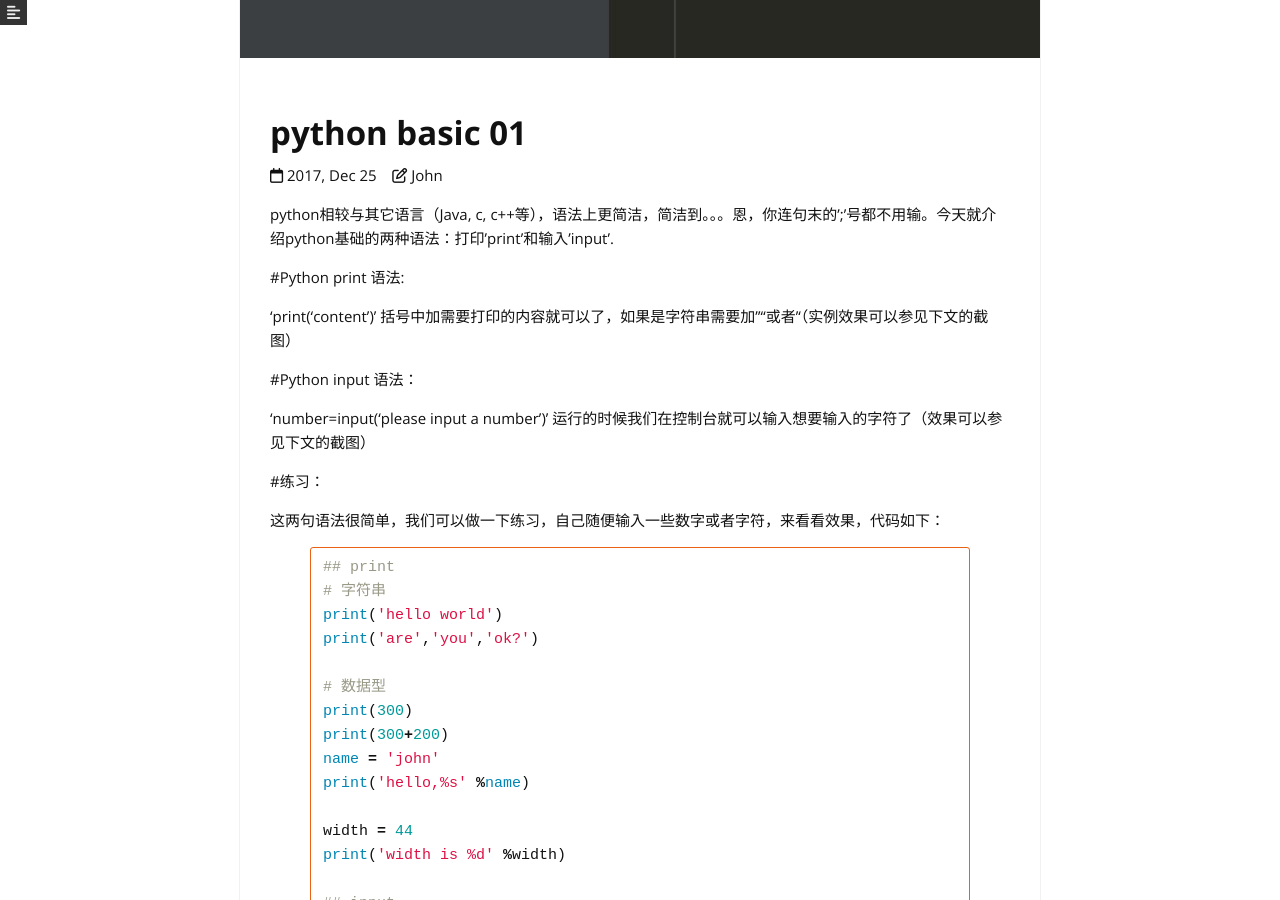
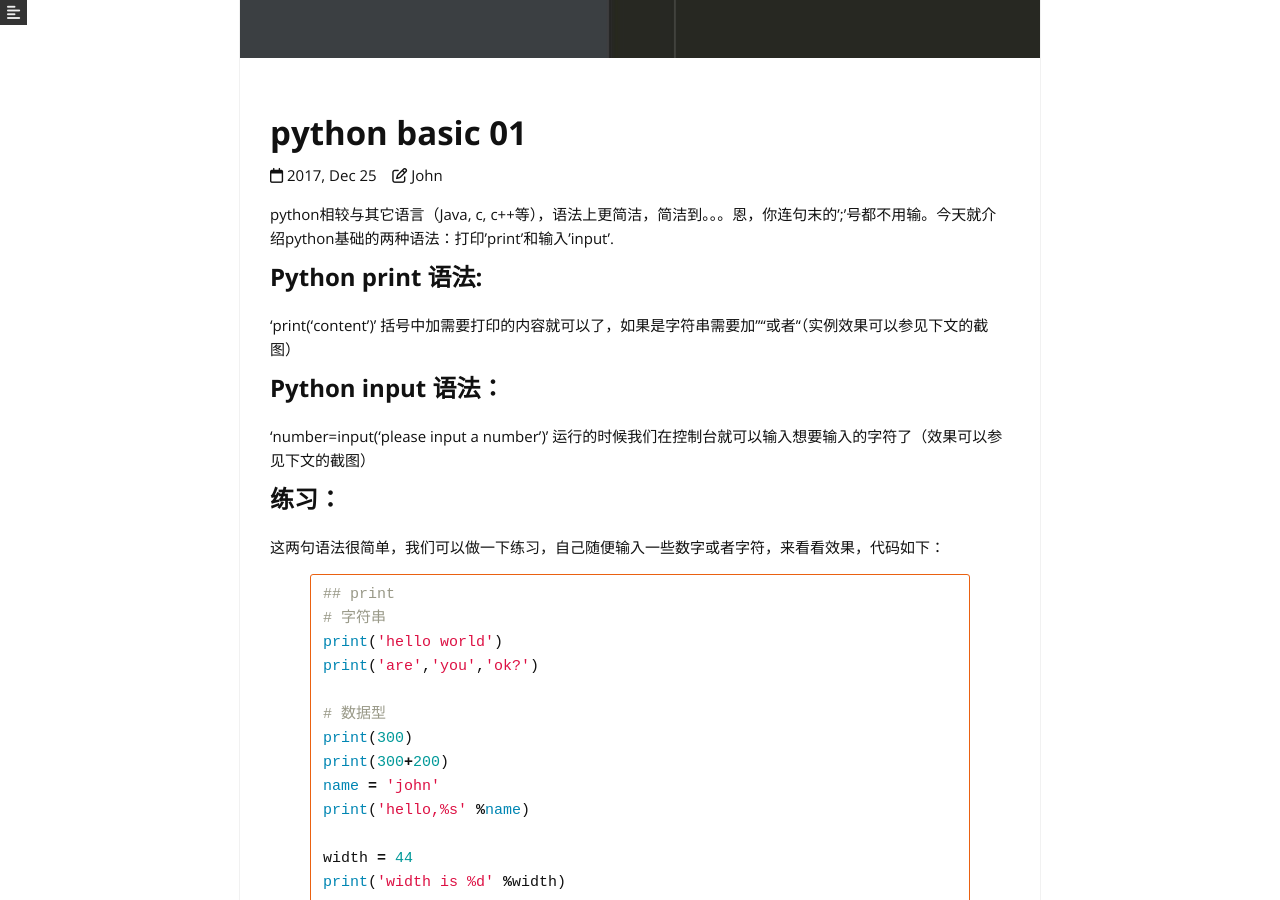
Before and after one commit to johnzhangchina/lonely, a Jekyll site: the page built from _posts/2017-12-25-python-note-01.markdown, in a window 1280 px wide and 900 px high, scrolled down 661 px. Built offline with Jekyll 4.4.1, drawn with Linux system fonts in a browser that asks for light colours; nearby versions of some CDN libraries.

Commit message:
dsfasdfadf

```diff
--- a/_posts/2017-12-25-python-note-01.markdown
+++ b/_posts/2017-12-25-python-note-01.markdown
@@ -12,17 +12,19 @@ author: John
 
 python相较与其它语言（Java, c, c++等），语法上更简洁，简洁到。。。恩，你连句末的';'号都不用输。今天就介绍python基础的两种语法：打印'print'和输入'input'.
 
-#Python print 语法:
+Python print 语法:
+----
 
 'print('content')'
 括号中加需要打印的内容就可以了，如果是字符串需要加""或者''（实例效果可以参见下文的截图）
 
-#Python input 语法：
-
+Python input 语法：
+----
 'number=input('please input a number')'
 运行的时候我们在控制台就可以输入想要输入的字符了（效果可以参见下文的截图）
 
-#练习：
+练习：
+----
 
 这两句语法很简单，我们可以做一下练习，自己随便输入一些数字或者字符，来看看效果，代码如下：
 {% highlight ruby %}
```
